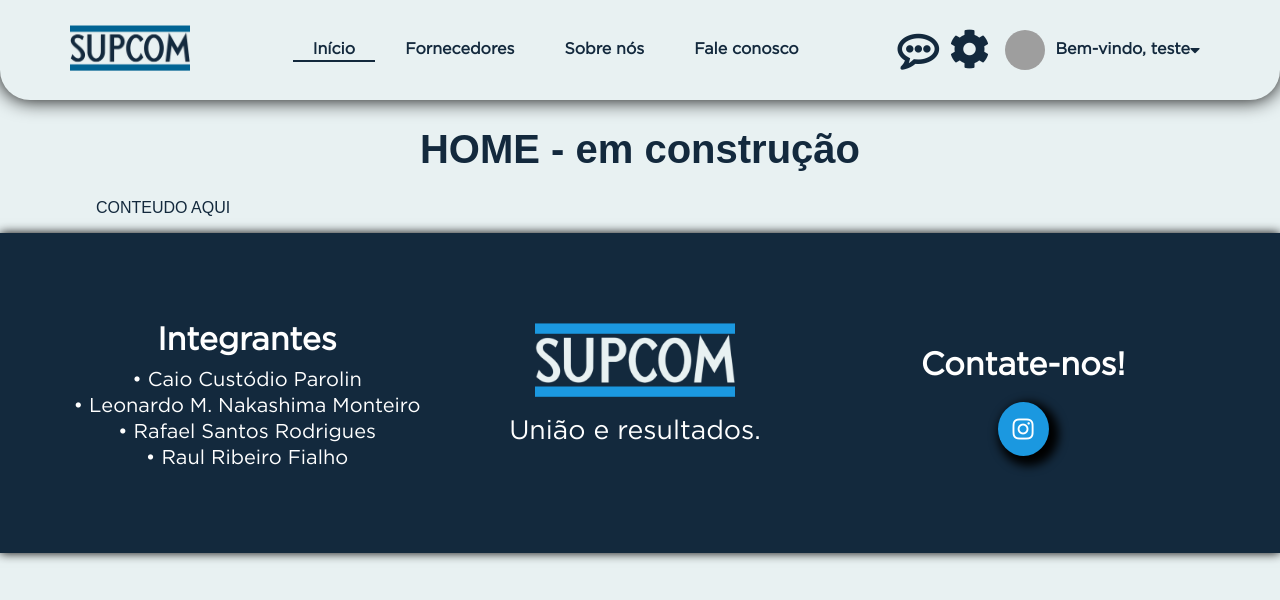
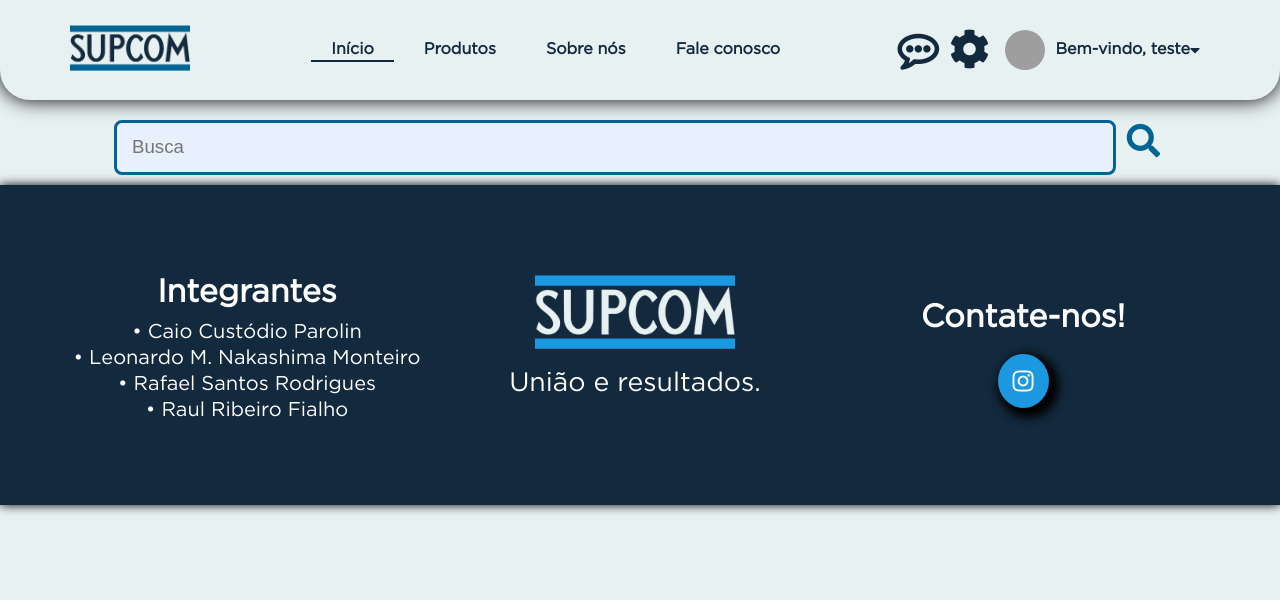
Before and after one commit to rafaelsantosmp4/Supcom, a PHP site: page /home in a window 1280 px wide. Shown: the top 600 px of the page. Run offline with PHP 8.4, Linux system fonts and the light colour scheme; a user stored in the database is signed in; data comes from the database, SQL or seed files in the repository; some libraries are stand-ins or nearby versions; grey boxes are pictures that could not be loaded.

Commit message:
mudancaDeNome

```diff
--- a/about/index.php
+++ b/about/index.php
@@ -123,7 +123,7 @@
     <nav id="mobile-nav" class="font-adjustable">
         <ul>
             <li><a href="../home" class="font-adjustable">Início</a></li>
-            <li><a href="../forns/" class="font-adjustable">Fornecedores</a></li>
+            <li><a href="../forns/" class="font-adjustable">Produtos</a></li>
             <li><a href="../about/" class="font-adjustable active">Sobre nós</a></li>
             <li><a href="../contact/" class="font-adjustable">Fale conosco</a></li>
             <li class="config-menu">
--- a/chat/company.php
+++ b/chat/company.php
@@ -40,7 +40,7 @@
     <nav id="mobile-nav" class="font-adjustable">
         <ul>
             <li><a href="../home" class="font-adjustable">Início</a></li>
-            <li><a href="../forns/" class="font-adjustable">Fornecedores</a></li>
+            <li><a href="../forns/" class="font-adjustable">Produtos</a></li>
             <li><a href="../about/" class="font-adjustable">Sobre nós</a></li>
             <li><a href="../contact/" class="font-adjustable">Fale conosco</a></li>
             <li class="config-menu">
--- a/chat/index.php
+++ b/chat/index.php
@@ -40,7 +40,7 @@
     <nav id="mobile-nav" class="font-adjustable">
         <ul>
             <li><a href="../home" class="font-adjustable">Início</a></li>
-            <li><a href="../forns/" class="font-adjustable">Fornecedores</a></li>
+            <li><a href="../forns/" class="font-adjustable">Produtos</a></li>
             <li><a href="../about/" class="font-adjustable">Sobre nós</a></li>
             <li><a href="../contact/" class="font-adjustable">Fale conosco</a></li>
             <li class="config-menu">
--- a/contact/index.php
+++ b/contact/index.php
@@ -83,7 +83,7 @@
     <nav id="mobile-nav" class="font-adjustable">
         <ul>
             <li><a href="../home" class="font-adjustable">Início</a></li>
-            <li><a href="../forns/" class="font-adjustable">Fornecedores</a></li>
+            <li><a href="../forns/" class="font-adjustable">Produtos</a></li>
             <li><a href="../about/" class="font-adjustable">Sobre nós</a></li>
             <li><a href="../contact/" class="font-adjustable active">Fale conosco</a></li>
             <li class="config-menu">
--- a/dashboard/index.php
+++ b/dashboard/index.php
@@ -83,7 +83,7 @@
     <nav id="mobile-nav" class="font-adjustable">
         <ul>
             <li><a href="../home" class="font-adjustable">Início</a></li>
-            <li><a href="../forns/" class="font-adjustable">Fornecedores</a></li>
+            <li><a href="../forns/" class="font-adjustable">Produtos</a></li>
             <li><a href="../about/" class="font-adjustable">Sobre nós</a></li>
             <li><a href="../contact/" class="font-adjustable">Fale conosco</a></li>
             <li class="config-menu">
--- a/forns/index.php
+++ b/forns/index.php
@@ -83,7 +83,7 @@
     <nav id="mobile-nav" class="font-adjustable">
         <ul>
             <li><a href="../home" class="font-adjustable">Início</a></li>
-            <li><a href="../forns/" class="font-adjustable active">Fornecedores</a></li>
+            <li><a href="../forns/" class="font-adjustable active">Produtos</a></li>
             <li><a href="../about/" class="font-adjustable">Sobre nós</a></li>
             <li><a href="../contact/" class="font-adjustable">Fale conosco</a></li>
             <li class="config-menu">
--- a/home/index.php
+++ b/home/index.php
@@ -36,7 +36,7 @@
     <nav id="mobile-nav" class="font-adjustable">
         <ul>
             <li><a href="../home" class="font-adjustable active">Início</a></li>
-            <li><a href="../forns/" class="font-adjustable">Fornecedores</a></li>
+            <li><a href="../forns/" class="font-adjustable">Produtos</a></li>
             <li><a href="../about/" class="font-adjustable">Sobre nós</a></li>
             <li><a href="../contact/" class="font-adjustable">Fale conosco</a></li>
             <li class="config-menu">
@@ -162,11 +162,16 @@
 
     <div id="container">
         <div id="conteudo">
-            <h1>HOME - em construção</h1>
-            <p>CONTEUDO AQUI</p>
+            <form action="../forns/index.php" method="GET" id="formBarraBusca">
+                <center>
+                    <input type="text" placeholder="Busca" id="barrabusca" name="busca">
+                    <button type="submit" class="produto-link" style="background: none; border: none; cursor: pointer;">
+                        <i class="fa fa-search" style="font-size: 25pt;"></i>
+                    </button>
+                </center>
+            </form>
         </div>
     </div>
-
 </body>
 
 <script>
--- a/product/index.php
+++ b/product/index.php
@@ -84,7 +84,7 @@
     <nav id="mobile-nav" class="font-adjustable">
         <ul>
             <li><a href="../home" class="font-adjustable">Início</a></li>
-            <li><a href="../forns/" class="font-adjustable">Fornecedores</a></li>
+            <li><a href="../forns/" class="font-adjustable">Produtos</a></li>
             <li><a href="../about/" class="font-adjustable">Sobre nós</a></li>
             <li><a href="../contact/" class="font-adjustable">Fale conosco</a></li>
             <li class="config-menu">
--- a/profile/company.php
+++ b/profile/company.php
@@ -83,7 +83,7 @@
     <nav id="mobile-nav" class="font-adjustable">
         <ul>
             <li><a href="../home" class="font-adjustable">Início</a></li>
-            <li><a href="../forns/" class="font-adjustable">Fornecedores</a></li>
+            <li><a href="../forns/" class="font-adjustable">Produtos</a></li>
             <li><a href="../about/" class="font-adjustable">Sobre nós</a></li>
             <li><a href="../contact/" class="font-adjustable">Fale conosco</a></li>
             <li class="config-menu">
--- a/profile/index.php
+++ b/profile/index.php
@@ -93,7 +93,7 @@
     <nav id="mobile-nav" class="font-adjustable">
         <ul>
             <li><a href="../home" class="font-adjustable">Início</a></li>
-            <li><a href="../forns/" class="font-adjustable">Fornecedores</a></li>
+            <li><a href="../forns/" class="font-adjustable">Produtos</a></li>
             <li><a href="../about/" class="font-adjustable">Sobre nós</a></li>
             <li><a href="../contact/" class="font-adjustable">Fale conosco</a></li>
             <li class="config-menu">
--- a/upload/index.php
+++ b/upload/index.php
@@ -66,7 +66,7 @@
     <nav id="mobile-nav" class="font-adjustable">
         <ul>
             <li><a href="../home" class="font-adjustable">Início</a></li>
-            <li><a href="../forns/" class="font-adjustable">Fornecedores</a></li>
+            <li><a href="../forns/" class="font-adjustable">Produtos</a></li>
             <li><a href="../about/" class="font-adjustable">Sobre nós</a></li>
             <li><a href="../contact/" class="font-adjustable">Fale conosco</a></li>
             <li class="config-menu">
--- a/upload/update.php
+++ b/upload/update.php
@@ -65,7 +65,7 @@
     <nav id="mobile-nav" class="font-adjustable">
         <ul>
             <li><a href="../home" class="font-adjustable">Início</a></li>
-            <li><a href="../forns/" class="font-adjustable">Fornecedores</a></li>
+            <li><a href="../forns/" class="font-adjustable">Produtos</a></li>
             <li><a href="../about/" class="font-adjustable">Sobre nós</a></li>
             <li><a href="../contact/" class="font-adjustable">Fale conosco</a></li>
             <li class="config-menu">
```
